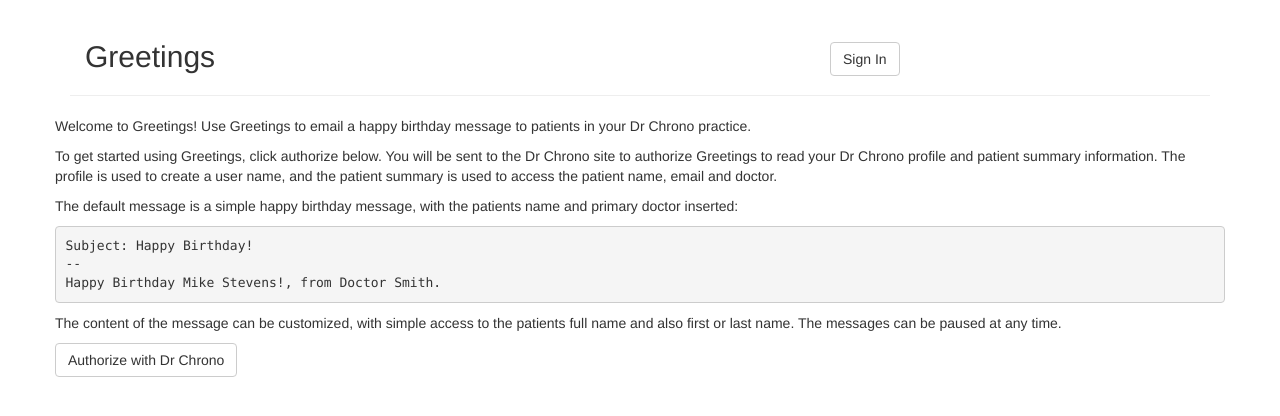
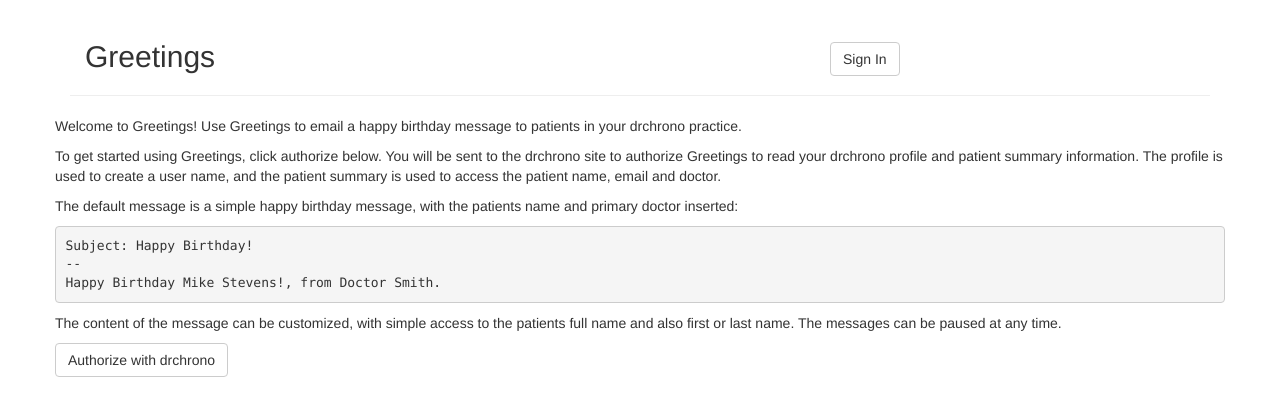
Before and after one commit to maxerickson/greetings, a Django app: template greetings/templates/greetings/splash.html in a window 1280 px wide. Shown: the top 416 px of the page. Run offline with Django 3.2, Linux system fonts and the light colour scheme; the template is opened without the code that fills it, so the values that code supplies are empty; some libraries are stand-ins or nearby versions.

Commit message:
Fix usage of drchrono.

```diff
--- a/greetings/templates/greetings/confirm_delete.html
+++ b/greetings/templates/greetings/confirm_delete.html
@@ -9,7 +9,7 @@
 {% block body %}
   <div class="row">
   <p>Are you certain you want to delete your account? The information used to
-  access Dr Chrono will be deleted, along with any customizations that have
+  access drchrono will be deleted, along with any customizations that have
   been done to the message templates.</p>
   </div>
   <form action="{% url 'greetings:delete' %}" method="post" class="form">
--- a/greetings/templates/greetings/splash.html
+++ b/greetings/templates/greetings/splash.html
@@ -8,9 +8,9 @@
 {% endblock %}
 {% block body %}
   <div class="row">
-    <p>Welcome to Greetings! Use Greetings to email a happy birthday message to patients in your Dr Chrono practice.</p>
-    <p>To get started using Greetings, click authorize below. You will be sent to the Dr Chrono site to authorize Greetings
-    to read your Dr Chrono profile and patient summary information. The profile is used to create a user name, and the patient summary is used
+    <p>Welcome to Greetings! Use Greetings to email a happy birthday message to patients in your drchrono practice.</p>
+    <p>To get started using Greetings, click authorize below. You will be sent to the drchrono site to authorize Greetings
+    to read your drchrono profile and patient summary information. The profile is used to create a user name, and the patient summary is used
     to access the patient name, email and doctor.</p>
     <p>The default message is a simple happy birthday message, with the patients name and primary doctor inserted:</p>
     <pre>Subject: Happy Birthday!
@@ -20,6 +20,6 @@
     The messages can be paused at any time.</p>
   </div>
   <div class="row">
-    <a class="btn btn-default" href="{% url 'greetings:register' %}" >Authorize with Dr Chrono</a>
+    <a class="btn btn-default" href="{% url 'greetings:register' %}" >Authorize with drchrono</a>
   </div>
 {% endblock %}
--- a/greetings/views.py
+++ b/greetings/views.py
@@ -53,7 +53,7 @@
 def authorize(request):
     # handle explicit error parameters in redirect
     if 'error' in request.GET:
-        messages.error(request, 'OAuth authentication with Dr Chrono failed.')
+        messages.error(request, 'OAuth authentication with drchrono failed.')
         return redirect('greetings:home')
 
     oauth = oauth_session(callback=request.build_absolute_uri(reverse('greetings:authorize')),
@@ -68,7 +68,7 @@
             client_secret=settings.GREETINGS_OAUTH_CLIENT_SECRET)
     except:
         raise
-        messages.error(request, 'Could not retrieve OAuth token from Dr Chrono.')
+        messages.error(request, 'Could not retrieve OAuth token from drchrono.')
     if token:
         # fetch profile to associate token with username.
         profile = oauth.get('https://drchrono.com/api/users/current').json()
--- a/setup.py
+++ b/setup.py
@@ -27,7 +27,7 @@
     packages=find_packages(),
     include_package_data=True,
     license='Apache License 2.0',
-    description='A simple Django app to send email greetings to Dr Chrono patients.',
+    description='A simple Django app to send email greetings to drchrono patients.',
     long_description=README,
     author='Max Erickson',
     author_email='maxerickson@gmail.com',
```
Also changed, not shown: README.md.
